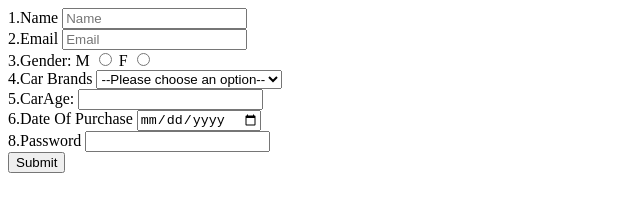
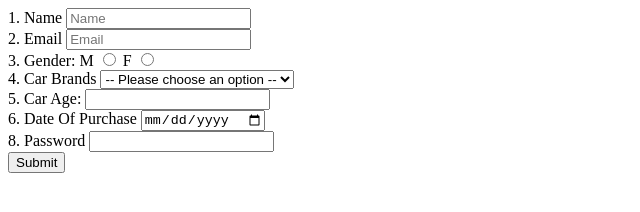
Before and after one commit to acciojob/car-insurance-form-Yogeshnagre00, a website: page main.html in a window 1280 px wide. Shown: the full height of the page, 0-640 px from the left. Drawn offline with Linux system fonts and the light colour scheme.

Commit message:
created a submission

```diff
--- a/main.html
+++ b/main.html
@@ -1,5 +1,4 @@
 <!DOCTYPE html>
-
 <html>
 
 <head>
@@ -9,49 +8,48 @@
 <body>
     <form id="my-form" method="post">
         <div>
-			<label for="name">1.Name</label>
+            <label for="name">1. Name</label>
             <input type="text" id="name" placeholder="Name" required>
         </div>
         <div>
-			<label for="email">2.Email</label>
+            <label for="email">2. Email</label>
             <input type="email" id="email" placeholder="Email" required>
         </div>
         <div>
-				<!-- 3. -->
-			 <label for="gender">3.Gender:</label>
+            <!-- 3. Gender -->
+            <label for="gender">3. Gender:</label>
             <label for="gender_m">M</label>
             <input type="radio" id="gender_m" name="gender" required>
-			  <label for="gender">F</label>
+            <label for="gender_f">F</label>
             <input type="radio" id="gender_f" name="gender" required>
         </div>
         <div>
-			<label for="cars">4.Car Brands</label>
+            <label for="cars">4. Car Brands</label>
             <select name="cars" id="cars" required>
-				  <option value="" disabled selected>--Please choose an option--</option>
+                <option value="" disabled selected>-- Please choose an option --</option>
                 <option>BMW</option>
                 <option>Audi</option>
-				  <option>Mercedez</option>
+                <option>Mercedes</option>
             </select>
         </div>
         <div>
-			 <label for="Carage">5.CarAge:</label>
-			 <input type="number" id="Carage" min="0" required >
+            <label for="carage">5. Car Age:</label>
+            <input type="number" id="carage" min="0" required>
         </div>
         <div>
-			<label for="dop">6.Date Of Purchase</label>
+            <label for="dop">6. Date Of Purchase</label>
             <input type="date" id="dop" required>
         </div>
         <div>
-			 <label for="password">8.Password</label>
+            <label for="password">8. Password</label>
             <input type="password" id="password" required>
         </div>
         <div>
             <button type="submit">Submit</button>
         </div>
     </form>
-	<!-- the entire body must be written by student -->
-    <script type="text/javascript" src="./script.js">
-</script>
+    <!-- the entire body must be written by the student -->
+    <script type="text/javascript" src="./script.js"></script>
 
 </body>
 
```
Lines whose indentation alone changed are shown as unchanged.
